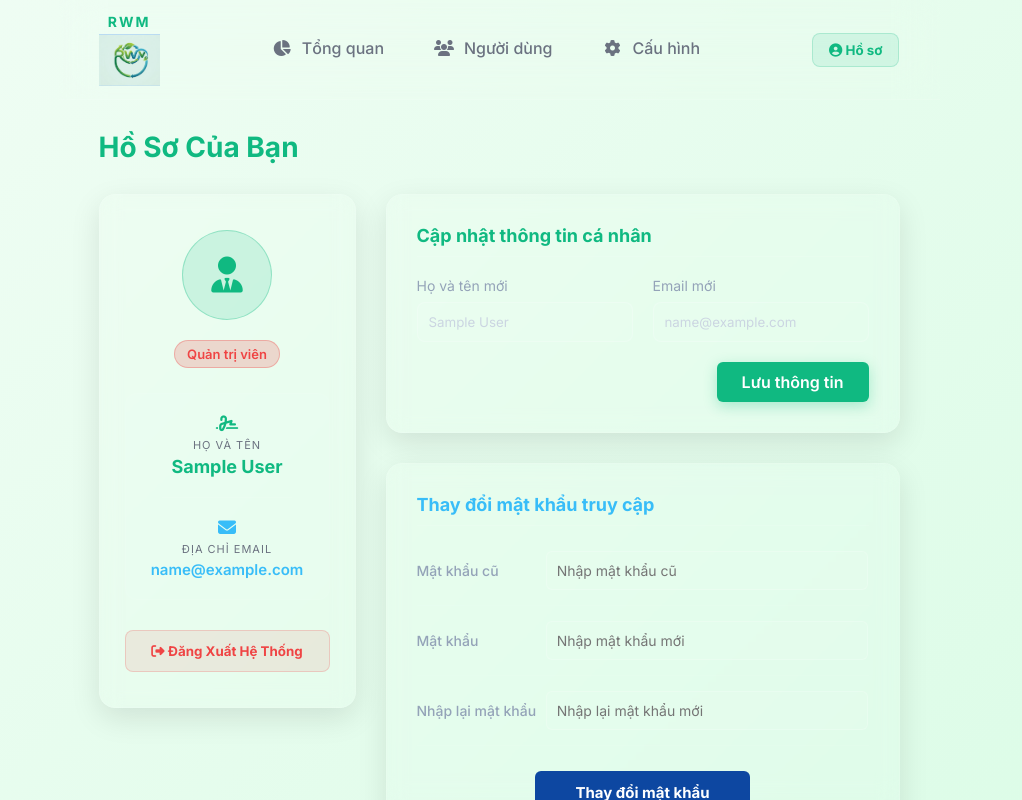
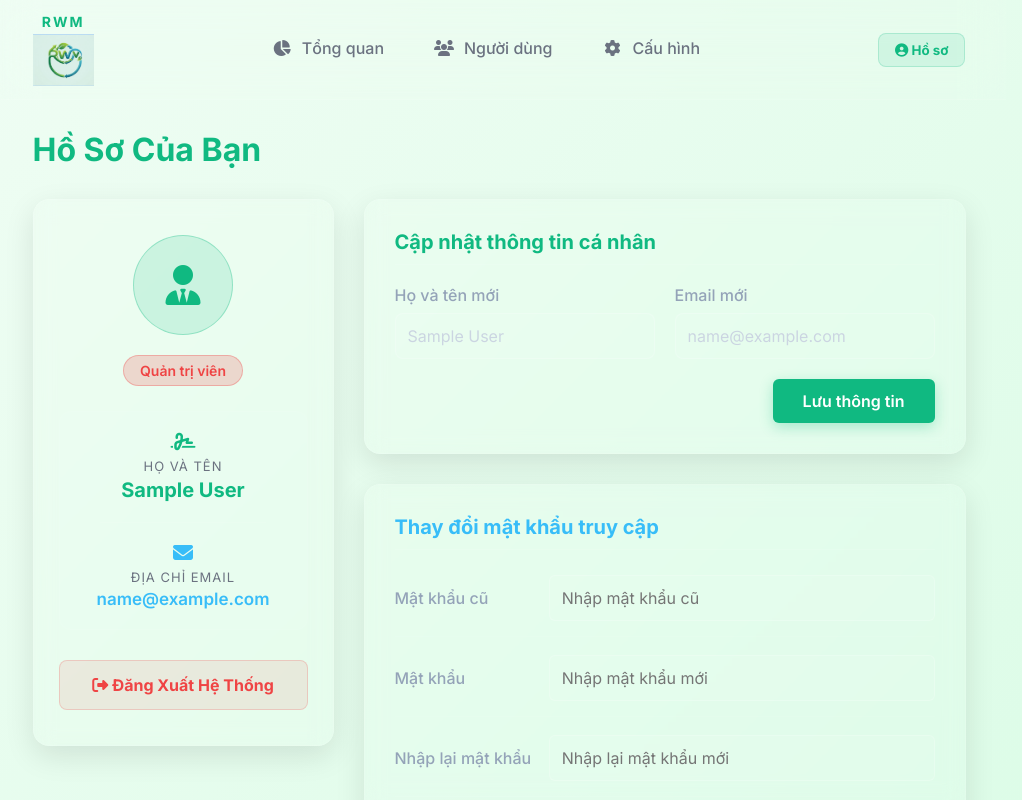
Before and after one commit to DinhBaoNg/rwm-system, a React (Vite) app in the folder Front-End/Main-website/: page /admin/profile in a window 1280 px wide. Shown: the whole page, without its empty margins (141-1163 px from the left). Built offline with nearby package versions, Linux system fonts and the light colour scheme; sample sign-in values are in the browser's storage.

Commit message:
💄 Cập nhật cỡ chữ to hơn cho các trường thông tin và nhãn trong Profile

```diff
--- a/Front-End/Main-website/src/pages/Admin/AdminProfile.jsx
+++ b/Front-End/Main-website/src/pages/Admin/AdminProfile.jsx
@@ -106,29 +106,29 @@ function AdminProfile() {
 
   return (
     <>
-      <h1 style={{ margin: '0 0 30px 0', color: 'var(--primary-color)' }}>Hồ Sơ Của Bạn</h1>
+      <h1 style={{ margin: '0 0 30px 0', color: 'var(--primary-color)', fontSize: '32px' }}>Hồ Sơ Của Bạn</h1>
 
       <div style={{ display: 'grid', gridTemplateColumns: '1fr 2fr', gap: '30px', alignItems: 'start' }}>
 
         {/* Cột trái: Thông tin tổng quan */}
         <div className="chart-container" style={{ height: 'auto', padding: '35px 25px', display: 'flex', flexDirection: 'column', alignItems: 'center' }}>
           <div style={{
-            width: '90px', height: '90px', borderRadius: '50%', background: 'rgba(16, 185, 129, 0.15)',
+            width: '100px', height: '100px', borderRadius: '50%', background: 'rgba(16, 185, 129, 0.15)',
             display: 'flex', alignItems: 'center', justifyContent: 'center', marginBottom: '20px',
-            color: 'var(--primary-color)', fontSize: '36px', border: '1px solid rgba(16, 185, 129, 0.3)'
+            color: 'var(--primary-color)', fontSize: '40px', border: '1px solid rgba(16, 185, 129, 0.3)'
           }}>
             <i className="fa-solid fa-user-tie"></i>
           </div>
 
-          <span className="badge admin" style={{ marginBottom: '25px', fontSize: '13px' }}>Quản trị viên</span>
+          <span className="badge admin" style={{ marginBottom: '25px', fontSize: '14px', padding: '6px 16px' }}>Quản trị viên</span>
 
-          {/* Trình bày theo chiều dọc & Không dùng màu trắng */}
+          {/* Trình bày theo chiều dọc & Tăng kích thước phông chữ */}
           <div style={{ width: '100%', background: 'rgba(255,255,255,0.03)', padding: '20px', borderRadius: '12px', border: '1px solid rgba(255,255,255,0.05)', marginBottom: '30px', display: 'flex', flexDirection: 'column', gap: '20px' }}>
 
             <div style={{ display: 'flex', flexDirection: 'column', alignItems: 'center', textAlign: 'center' }}>
-              <i className="fa-solid fa-signature" style={{ color: 'var(--primary-color)', fontSize: '18px', marginBottom: '6px' }}></i>
-              <label style={{ fontSize: '11px', color: 'var(--text-muted)', textTransform: 'uppercase', letterSpacing: '1px', marginBottom: '4px' }}>Họ và tên</label>
-              <span style={{ fontSize: '18px', fontWeight: 'bold', color: 'var(--primary-color)' }}>
+              <i className="fa-solid fa-signature" style={{ color: 'var(--primary-color)', fontSize: '20px', marginBottom: '6px' }}></i>
+              <label style={{ fontSize: '13px', color: 'var(--text-muted)', textTransform: 'uppercase', letterSpacing: '1px', marginBottom: '4px' }}>Họ và tên</label>
+              <span style={{ fontSize: '20px', fontWeight: 'bold', color: 'var(--primary-color)' }}>
                 {user.name}
               </span>
             </div>
@@ -136,16 +136,16 @@ function AdminProfile() {
             <div style={{ height: '1px', background: 'rgba(255,255,255,0.06)', width: '80%', margin: '0 auto' }}></div>
 
             <div style={{ display: 'flex', flexDirection: 'column', alignItems: 'center', textAlign: 'center' }}>
-              <i className="fa-solid fa-envelope" style={{ color: '#38bdf8', fontSize: '18px', marginBottom: '6px' }}></i>
-              <label style={{ fontSize: '11px', color: 'var(--text-muted)', textTransform: 'uppercase', letterSpacing: '1px', marginBottom: '4px' }}>Địa chỉ Email</label>
-              <span style={{ fontSize: '15px', fontWeight: '600', color: '#38bdf8', wordBreak: 'break-all' }}>
+              <i className="fa-solid fa-envelope" style={{ color: '#38bdf8', fontSize: '20px', marginBottom: '6px' }}></i>
+              <label style={{ fontSize: '13px', color: 'var(--text-muted)', textTransform: 'uppercase', letterSpacing: '1px', marginBottom: '4px' }}>Địa chỉ Email</label>
+              <span style={{ fontSize: '17px', fontWeight: '600', color: '#38bdf8', wordBreak: 'break-all' }}>
                 {user.email}
               </span>
             </div>
 
           </div>
 
-          <button className="logout-btn" onClick={handleLogout} style={{ width: '100%', padding: '12px', borderRadius: '8px' }}>
+          <button className="logout-btn" onClick={handleLogout} style={{ width: '100%', padding: '14px', borderRadius: '8px', fontSize: '16px' }}>
             <i className="fa-solid fa-right-from-bracket"></i> Đăng Xuất Hệ Thống
           </button>
         </div>
@@ -155,39 +155,39 @@ function AdminProfile() {
 
           {/* Form 1: Cập nhật thông tin cơ bản */}
           <div className="chart-container" style={{ height: 'auto', padding: '30px' }}>
-            <h3 style={{ margin: '0 0 20px 0', borderBottom: '1px solid rgba(255,255,255,0.1)', paddingBottom: '10px', color: 'var(--primary-color)' }}>
+            <h3 style={{ margin: '0 0 20px 0', borderBottom: '1px solid rgba(255,255,255,0.1)', paddingBottom: '10px', color: 'var(--primary-color)', fontSize: '20px' }}>
               Cập nhật thông tin cá nhân
             </h3>
             <form onSubmit={handleUpdateInfo}>
               <div style={{ display: 'grid', gridTemplateColumns: '1fr 1fr', gap: '20px', marginBottom: '20px' }}>
                 <div>
-                  <label style={{ display: 'block', marginBottom: '8px', fontSize: '14px', color: '#94a3b8' }}>Họ và tên mới</label>
-                  <input required type="text" value={infoForm.name} onChange={e => setInfoForm({ ...infoForm, name: e.target.value })} style={{ width: '100%', padding: '11px', borderRadius: '8px', border: '1px solid rgba(255,255,255,0.2)', background: 'rgba(255,255,255,0.05)', color: '#cbd5e1', outline: 'none' }} />
+                  <label style={{ display: 'block', marginBottom: '8px', fontSize: '16px', color: '#94a3b8', fontWeight: '500' }}>Họ và tên mới</label>
+                  <input required type="text" value={infoForm.name} onChange={e => setInfoForm({ ...infoForm, name: e.target.value })} style={{ width: '100%', padding: '12px', borderRadius: '8px', border: '1px solid rgba(255,255,255,0.2)', background: 'rgba(255,255,255,0.05)', color: '#cbd5e1', fontSize: '16px', outline: 'none' }} />
                 </div>
                 <div>
-                  <label style={{ display: 'block', marginBottom: '8px', fontSize: '14px', color: '#94a3b8' }}>Email mới</label>
-                  <input required type="email" value={infoForm.email} onChange={e => setInfoForm({ ...infoForm, email: e.target.value })} style={{ width: '100%', padding: '11px', borderRadius: '8px', border: '1px solid rgba(255,255,255,0.2)', background: 'rgba(255,255,255,0.05)', color: '#cbd5e1', outline: 'none' }} />
+                  <label style={{ display: 'block', marginBottom: '8px', fontSize: '16px', color: '#94a3b8', fontWeight: '500' }}>Email mới</label>
+                  <input required type="email" value={infoForm.email} onChange={e => setInfoForm({ ...infoForm, email: e.target.value })} style={{ width: '100%', padding: '12px', borderRadius: '8px', border: '1px solid rgba(255,255,255,0.2)', background: 'rgba(255,255,255,0.05)', color: '#cbd5e1', fontSize: '16px', outline: 'none' }} />
                 </div>
               </div>
               <div style={{ display: 'flex', justifyContent: 'flex-end' }}>
-                <button type="submit" className="btn primary-btn" style={{ width: 'auto', padding: '10px 25px', borderRadius: '6px' }} disabled={isSavingInfo}>
+                <button type="submit" className="btn primary-btn" style={{ width: 'auto', padding: '12px 30px', borderRadius: '6px', fontSize: '16px' }} disabled={isSavingInfo}>
                   {isSavingInfo ? 'Đang lưu...' : 'Lưu thông tin'}
                 </button>
               </div>
             </form>
           </div>
 
-          {/* Form 2: Thay đổi mật khẩu theo format hình ảnh (Bỏ (*) và Không dùng màu trắng) */}
+          {/* Form 2: Thay đổi mật khẩu theo format hình ảnh */}
           <div className="chart-container" style={{ height: 'auto', padding: '30px' }}>
-            <h3 style={{ margin: '0 0 25px 0', borderBottom: '1px solid rgba(255,255,255,0.1)', paddingBottom: '10px', fontSize: '18px', fontWeight: 'bold', color: '#38bdf8' }}>
+            <h3 style={{ margin: '0 0 25px 0', borderBottom: '1px solid rgba(255,255,255,0.1)', paddingBottom: '10px', fontSize: '20px', fontWeight: 'bold', color: '#38bdf8' }}>
               Thay đổi mật khẩu truy cập
             </h3>
 
-            <form onSubmit={handleChangePassword} style={{ display: 'flex', flexDirection: 'column', gap: '15px' }}>
+            <form onSubmit={handleChangePassword} style={{ display: 'flex', flexDirection: 'column', gap: '18px' }}>
 
               {/* Mật khẩu cũ */}
               <div style={{ display: 'grid', gridTemplateColumns: '1fr 2.5fr', alignItems: 'center', borderBottom: '1px solid rgba(255,255,255,0.06)', paddingBottom: '15px' }}>
-                <label style={{ fontSize: '14px', color: '#94a3b8', fontWeight: '500' }}>
+                <label style={{ fontSize: '16px', color: '#94a3b8', fontWeight: '500' }}>
                   Mật khẩu cũ
                 </label>
                 <input
@@ -196,13 +196,13 @@ function AdminProfile() {
                   placeholder="Nhập mật khẩu cũ"
                   value={passwordForm.currentPassword}
                   onChange={e => setPasswordForm({ ...passwordForm, currentPassword: e.target.value })}
-                  style={{ padding: '10px', borderRadius: '6px', border: '1px solid rgba(255,255,255,0.2)', background: 'rgba(255,255,255,0.05)', color: '#cbd5e1', fontSize: '14px', outline: 'none' }}
+                  style={{ padding: '12px', borderRadius: '6px', border: '1px solid rgba(255,255,255,0.2)', background: 'rgba(255,255,255,0.05)', color: '#cbd5e1', fontSize: '16px', outline: 'none' }}
                 />
               </div>
 
               {/* Mật khẩu */}
               <div style={{ display: 'grid', gridTemplateColumns: '1fr 2.5fr', alignItems: 'center', borderBottom: '1px solid rgba(255,255,255,0.06)', paddingBottom: '15px' }}>
-                <label style={{ fontSize: '14px', color: '#94a3b8', fontWeight: '500' }}>
+                <label style={{ fontSize: '16px', color: '#94a3b8', fontWeight: '500' }}>
                   Mật khẩu
                 </label>
                 <input
@@ -211,13 +211,13 @@ function AdminProfile() {
                   placeholder="Nhập mật khẩu mới"
                   value={passwordForm.newPassword}
                   onChange={e => setPasswordForm({ ...passwordForm, newPassword: e.target.value })}
-                  style={{ padding: '10px', borderRadius: '6px', border: '1px solid rgba(255,255,255,0.2)', background: 'rgba(255,255,255,0.05)', color: '#cbd5e1', fontSize: '14px', outline: 'none' }}
+                  style={{ padding: '12px', borderRadius: '6px', border: '1px solid rgba(255,255,255,0.2)', background: 'rgba(255,255,255,0.05)', color: '#cbd5e1', fontSize: '16px', outline: 'none' }}
                 />
               </div>
 
               {/* Nhập lại mật khẩu */}
               <div style={{ display: 'grid', gridTemplateColumns: '1fr 2.5fr', alignItems: 'center', borderBottom: '1px solid rgba(255,255,255,0.06)', paddingBottom: '15px' }}>
-                <label style={{ fontSize: '14px', color: '#94a3b8', fontWeight: '500' }}>
+                <label style={{ fontSize: '16px', color: '#94a3b8', fontWeight: '500' }}>
                   Nhập lại mật khẩu
                 </label>
                 <input
@@ -226,7 +226,7 @@ function AdminProfile() {
                   placeholder="Nhập lại mật khẩu mới"
                   value={passwordForm.confirmPassword}
                   onChange={e => setPasswordForm({ ...passwordForm, confirmPassword: e.target.value })}
-                  style={{ padding: '10px', borderRadius: '6px', border: '1px solid rgba(255,255,255,0.2)', background: 'rgba(255,255,255,0.05)', color: '#cbd5e1', fontSize: '14px', outline: 'none' }}
+                  style={{ padding: '12px', borderRadius: '6px', border: '1px solid rgba(255,255,255,0.2)', background: 'rgba(255,255,255,0.05)', color: '#cbd5e1', fontSize: '16px', outline: 'none' }}
                 />
               </div>
 
@@ -237,9 +237,9 @@ function AdminProfile() {
                   className="btn"
                   style={{
                     width: 'auto',
-                    padding: '12px 40px',
+                    padding: '14px 50px',
                     borderRadius: '6px',
-                    fontSize: '15px',
+                    fontSize: '16px',
                     fontWeight: 'bold',
                     background: '#0d47a1',
                     color: 'white',
```
